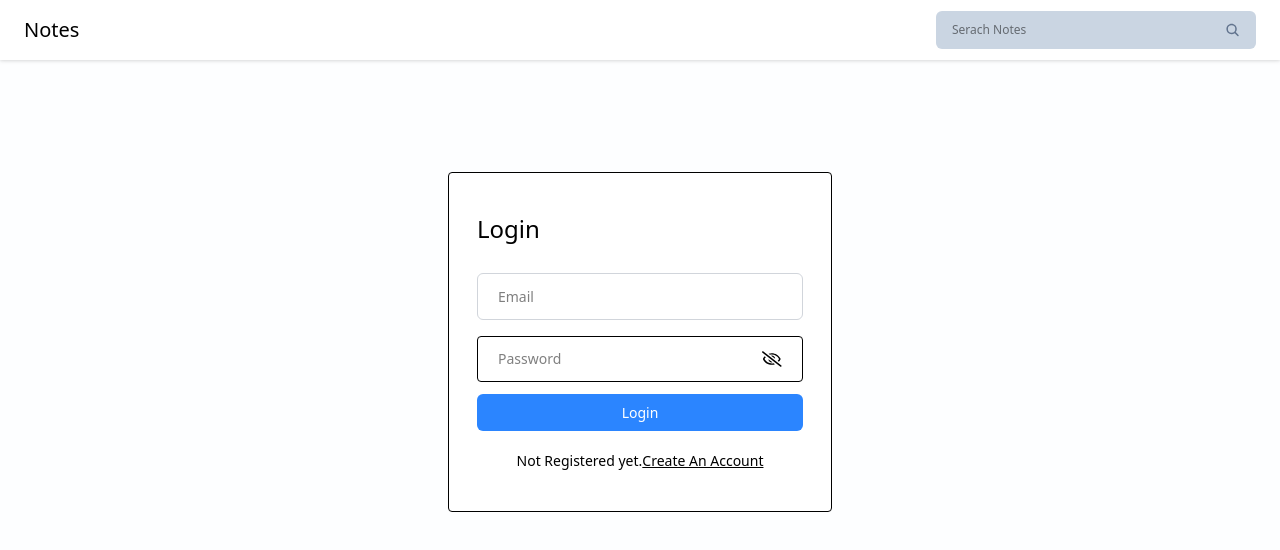
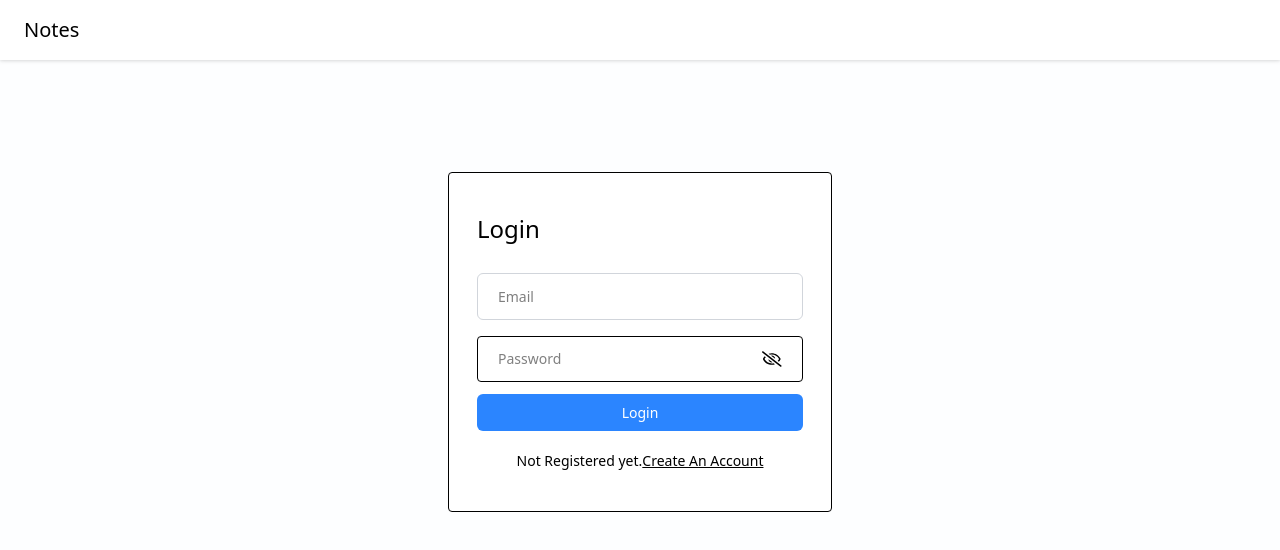
Before and after one commit to Mark1311/NotesStack-React-App, a React (Vite) app in the folder Frontend/: page /login in a window 1280 px wide. Shown: the top 550 px of the page. Built offline with nearby package versions, Linux system fonts and the light colour scheme.

Commit message:
SerachBar Issue Resolve on Login and Singup Page

```diff
--- a/Frontend/src/Components/NavBar/Navbar.jsx
+++ b/Frontend/src/Components/NavBar/Navbar.jsx
@@ -1,47 +1,45 @@
-import React, { useState } from 'react'
-import ProfileInfo from '../Cards/ProfileInfo'
-import {useNavigate} from 'react-router-dom'
-import SerachBar from '../SerachBar/SerachBar';
+import React, { useState } from "react";
+import ProfileInfo from "../Cards/ProfileInfo";
+import { useNavigate } from "react-router-dom";
+import SerachBar from "../SerachBar/SerachBar";
 
-const Navbar = ({userInfo, onSearchNotes, handleClearSearch}) => {
-
-  const [searchQuery, setSearchQuery] = useState("")
+const Navbar = ({ userInfo, onSearchNotes, handleClearSearch, showSearchBar = true, }) => {
+  const [searchQuery, setSearchQuery] = useState("");
   const navigate = useNavigate();
 
-  const onLogout = () =>{
-    localStorage.clear()
-    navigate("/login")
-  }
+  const onLogout = () => {
+    localStorage.clear();
+    navigate("/login");
+  };
 
-  const handleSerach = ()=>{
-    if(searchQuery){
-      onSearchNotes(searchQuery)
+  const handleSerach = () => {
+    if (searchQuery) {
+      onSearchNotes(searchQuery);
     }
   };
 
-  const onClearSearch = () =>{
-    setSearchQuery("")
-    handleClearSearch()
-  }
+  const onClearSearch = () => {
+    setSearchQuery("");
+    handleClearSearch();
+  };
 
   return (
-    <div className='bg-white flex items-center justify-between px-6 py-2 drop-shadow'>
-        <h2 className='text-xl font-medium text-black py-2'>Notes</h2>
+    <div className="bg-white flex items-center justify-between px-6 py-2 drop-shadow">
+      <h2 className="text-xl font-medium text-black py-2">Notes</h2>
 
+      {showSearchBar && userInfo && (
         <SerachBar
           value={searchQuery}
-          onChnage={({target}) =>{
-            setSearchQuery(target.value)
-          }}
+          onChnage={({ target }) => setSearchQuery(target.value)}
           handleSerach={handleSerach}
           onClearSearch={onClearSearch}
-          />
+        />
+      )}
 
-        {/* <ProfileInfo userInfo={userInfo} onLogout = {onLogout}/> */}
-        {userInfo && <ProfileInfo userInfo={userInfo} onLogout={onLogout} />}
+      {/* <ProfileInfo userInfo={userInfo} onLogout = {onLogout}/> */}
+      {userInfo && <ProfileInfo userInfo={userInfo} onLogout={onLogout} />}
+    </div>
+  );
+};
 
-    </div>
-  )
-}
-
-export default Navbar
+export default Navbar;
--- a/Frontend/src/Pages/Login/Login.jsx
+++ b/Frontend/src/Pages/Login/Login.jsx
@@ -60,7 +60,7 @@ const Login = () => {
 
   return (
     <>
-      <Navbar />
+      <Navbar showSearchBar={false}/>
 
       <div className="flex items-center justify-center mt-28">
         <div className="w-96 border rounded bg-white px-7 py-10">
--- a/Frontend/src/Pages/Singup/Singup.jsx
+++ b/Frontend/src/Pages/Singup/Singup.jsx
@@ -66,7 +66,7 @@ const Singup = () => {
 
   return (
     <>
-      <Navbar />
+      <Navbar showSearchBar={false}/>
       <div className="flex items-center justify-center mt-28">
         <div className="w-96 border rounded bg-white px-7 py-10">
           <form onSubmit={handleSignup}>
```
